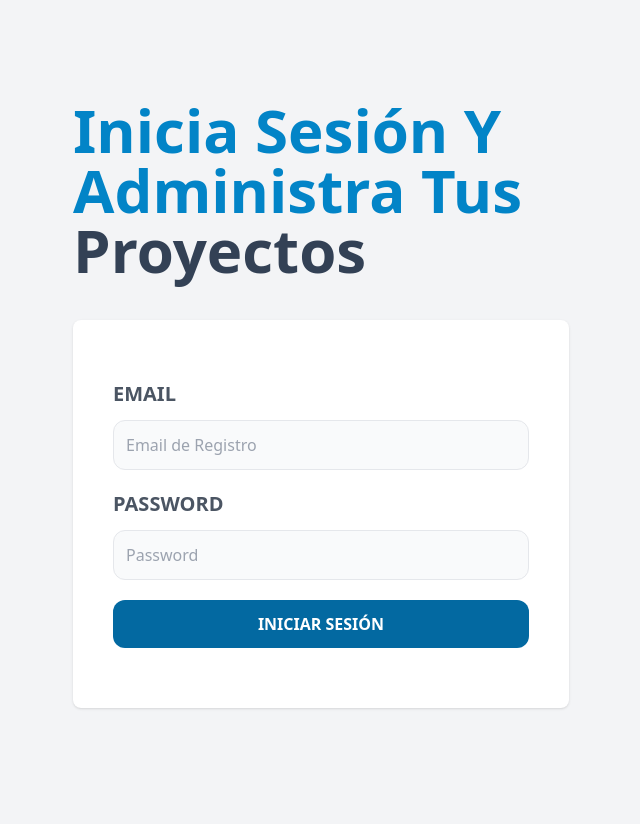
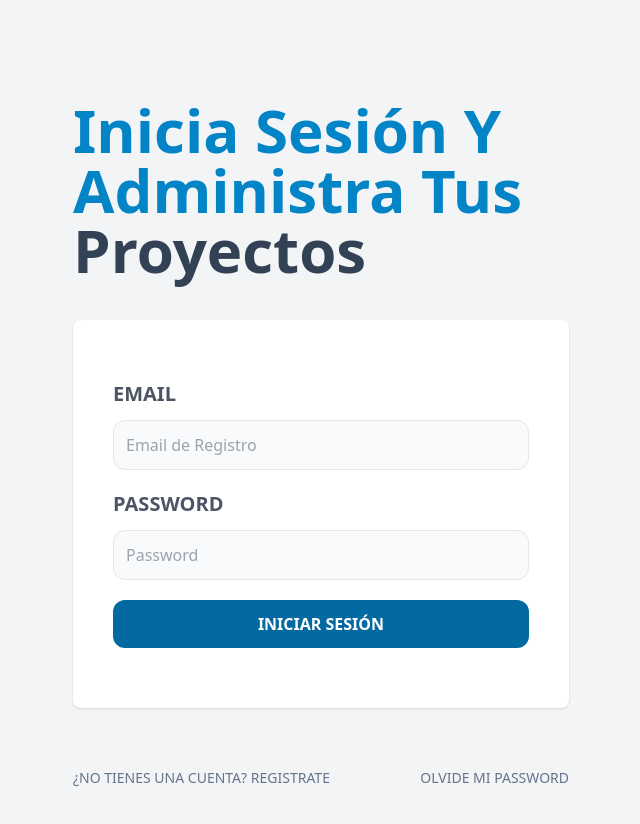
Before and after one commit to ing-mgiordano/pyGestionDeProyectos, a React (Vite) app in the folder frontend/: page / in a window 1280 px wide. Shown: the top 824 px of the page, without its empty margins (319-959 px from the left). Built offline with nearby package versions, Linux system fonts and the light colour scheme.

Commit message:
añadiendo routing para las otras paginas publicas

```diff
--- a/frontend/src/paginas/Login.jsx
+++ b/frontend/src/paginas/Login.jsx
@@ -1,3 +1,4 @@
+import { Link } from "react-router-dom"
 
 
 const Login = () => {
@@ -43,6 +44,22 @@
                 className="bg-sky-700 w-full mb-5 py-3 text-white uppercase font-bold rounded-xl hover:cursor-pointer hover:bg-sky-800 transition-colors"
             />
         </form>
+
+        <nav className="lg:flex lg:justify-between">
+            <Link
+                className="block text-center my-5 text-slate-500 uppercase text-sm"
+                to='registrar'
+            >
+                ¿No tienes una cuenta? Registrate
+            </Link>
+            <Link
+                className="block text-center my-5 text-slate-500 uppercase text-sm"
+                to='olvide-password'
+            >
+                Olvide Mi Password
+            </Link>
+
+        </nav>
     </>
   )
 }
```
